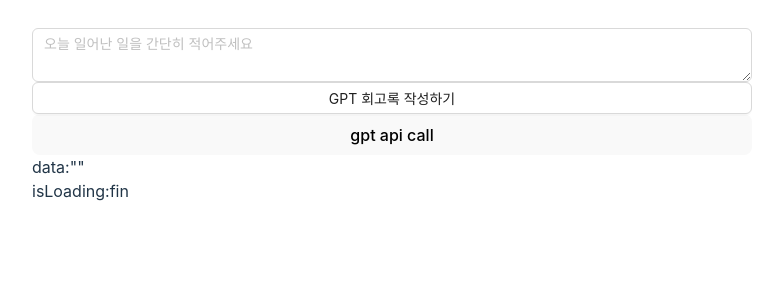
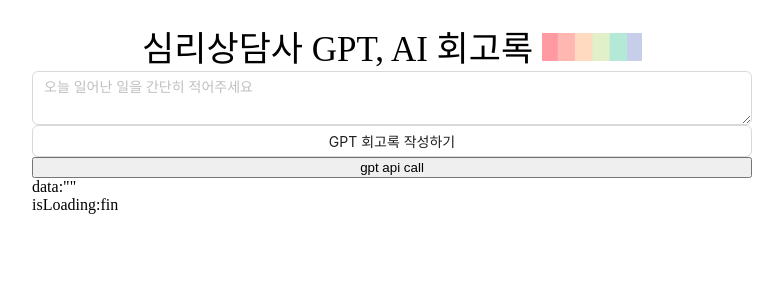
Before and after one commit to yungan9/AI-Diary, a React (Vite) app: page / in a window 1280 px wide. Shown: the top 300 px of the page, without its empty margins (248-1031 px from the left). Built offline with nearby package versions, Linux system fonts and the light colour scheme.

Commit message:
Style: Add header with image and apply global font

```diff
--- a/index.html
+++ b/index.html
@@ -5,6 +5,9 @@
     <link rel="icon" type="image/svg+xml" href="/vite.svg" />
     <meta name="viewport" content="width=device-width, initial-scale=1.0" />
     <title>AI 회고록 | Chat GPT</title>
+    <link rel="preconnect" href="https://fonts.googleapis.com">
+<link rel="preconnect" href="https://fonts.gstatic.com" crossorigin>
+<link href="https://fonts.googleapis.com/css2?family=Noto+Serif+KR:wght@200..900&display=swap" rel="stylesheet">
   </head>
   <body>
     <div id="root"></div>
--- a/src/App.jsx
+++ b/src/App.jsx
@@ -2,6 +2,7 @@
 import { CallGPT } from "./api/gpt";
 import styled from "styled-components";
 import DiaryInput from "./components/DiaryInput";
+import logo from "./assets/logo.png";
 
 const dummyData = JSON.parse(
   `{ "title": "코딩의 불확실성과 성장", "thumbnail": "https://source.unsplash.com/1600x900/?coding", "summary": "코딩 강의를 듣고 프로젝트에서 버그를 발견했지만 해결하지 못하고, 결국 GPT의 도움을 받았다.", "emotional_content": "최근 코딩 강의를 듣고 프로젝트에서 여러 버그에 직면하게 되었습니다. 스택오버플로에서 해결 방법을 찾으려 했으나, 원하는 결과를 얻지 못했습니다. 그 과정에서 불안과 좌절감을 느꼈지만, 결국 GPT의 도움을 통해 문제를 해결할 수 있었습니다. 그러나 저는 이 방법이 제 개발 실력 향상에 진정으로 도움이 되는지 의문을 품고 있습니다. 이러한 경험은 저에게 코딩의 불확실성을 다시금 일깨워 주었습니다.", "emotional_result": "이 일은 저에게 코딩의 복잡성과 문제 해결의 어려움을 다시 느끼게 했습니다. 또한, 저는 도움을 받는 것이 부끄러운 일이 아니라는 것을 깨달았습니다.", "analysis": "코딩에서 마주하는 어려움은 성장의 기회입니다. '문제가 있는 곳에 기회가 있다'라는 말처럼, 각 버그와 오류는 더 나은 개발자로 성장하기 위한 중요한 경험입니다. GPT와 같은 도구를 활용하는 것은 결코 나쁜 것이 아닙니다. 오히려 이는 자신의 한계를 이해하고 극복하는 과정의 일부일 수 있습니다.", "action_list": [ "문제를 해결하기 위해 다양한 리소스를 활용하기.", "자신의 경험을 기록하고 반성하는 시간을 갖기.", "코딩 스킬 향상을 위한 규칙적인 연습과 프로젝트 참여." ] }`
@@ -31,6 +32,9 @@
 
   return (
     <AppContainer>
+      <AppTitle>
+        심리상담사 GPT, AI 회고록 <img width={"100px"} src={logo}></img>
+      </AppTitle>
       <DiaryInput isLoading={isLoading} onSubmit={handleSubmit} />
       <button onClick={handleClickAPICall}>gpt api call</button>
       <div>data:{JSON.stringify(data)}</div>
@@ -49,3 +53,11 @@
   width: 100%;
   margin: 0 auto;
 `;
+
+const AppTitle = styled.div`
+  width: 100%;
+  font-weight: 400;
+  font-size: 35px;
+  text-align: center;
+  font-family: "Noto Serif KR";
+`;
--- a/src/index.css
+++ b/src/index.css
@@ -1,60 +1,5 @@
-:root {
-  font-family: Inter, system-ui, Avenir, Helvetica, Arial, sans-serif;
-  line-height: 1.5;
-  font-weight: 400;
-
-  color-scheme: light dark;
-  color: rgba(255, 255, 255, 0.87);
-  background-color: #242424;
-
-  font-synthesis: none;
-  text-rendering: optimizeLegibility;
-  -webkit-font-smoothing: antialiased;
-  -moz-osx-font-smoothing: grayscale;
+body {
+  margin: 0;
+  font-family: "Noto Serif KR";
+  font-size: 400;
 }
-
-a {
-  font-weight: 500;
-  color: #646cff;
-  text-decoration: inherit;
-}
-a:hover {
-  color: #535bf2;
-}
-
-h1 {
-  font-size: 3.2em;
-  line-height: 1.1;
-}
-
-button {
-  border-radius: 8px;
-  border: 1px solid transparent;
-  padding: 0.6em 1.2em;
-  font-size: 1em;
-  font-weight: 500;
-  font-family: inherit;
-  background-color: #1a1a1a;
-  cursor: pointer;
-  transition: border-color 0.25s;
-}
-button:hover {
-  border-color: #646cff;
-}
-button:focus,
-button:focus-visible {
-  outline: 4px auto -webkit-focus-ring-color;
-}
-
-@media (prefers-color-scheme: light) {
-  :root {
-    color: #213547;
-    background-color: #ffffff;
-  }
-  a:hover {
-    color: #747bff;
-  }
-  button {
-    background-color: #f9f9f9;
-  }
-}
```
Also changed, not shown: src/assets/logo.png (added).
